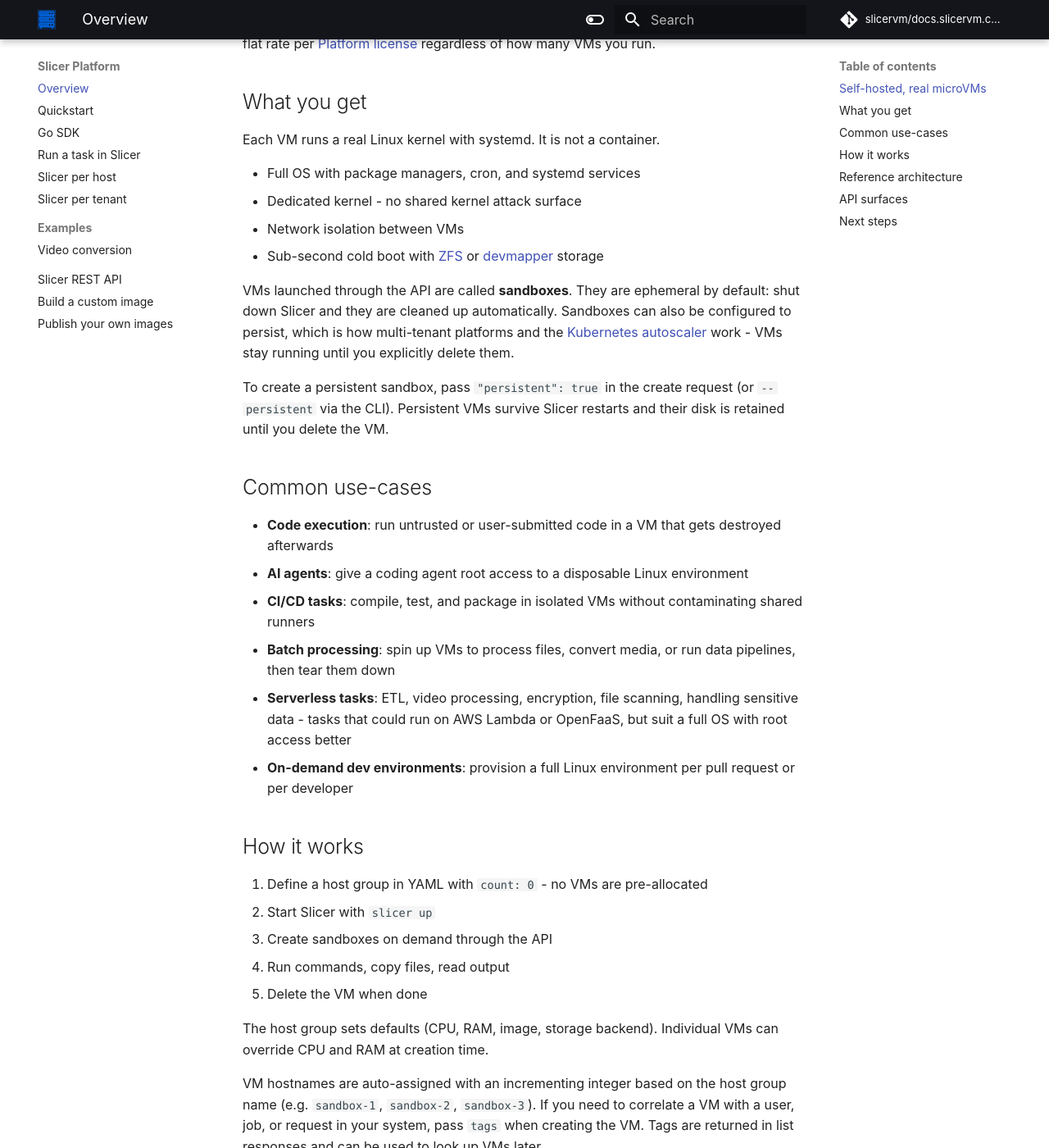
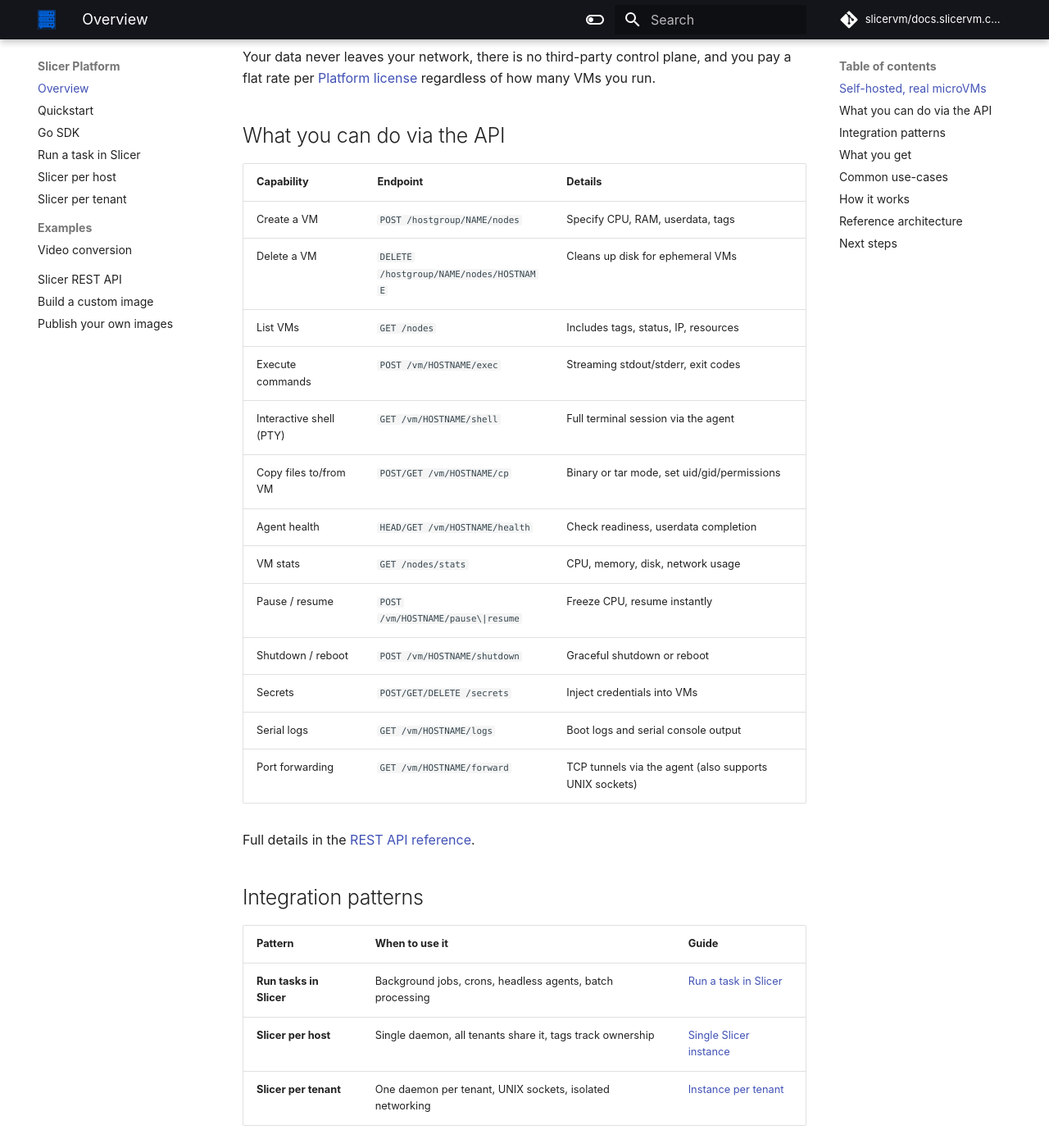
Before and after one commit to slicervm/docs.slicervm.com, an MkDocs documentation site: the page built from docs/platform/overview.md, in a window 1280 px wide and 1400 px high, scrolled down 607 px. Shown: the whole window at 82% size. Built offline with MkDocs 1.6.1 and Material for MkDocs 9.7.7, drawn with Linux system fonts in a browser that asks for light colours; some web fonts are replaced; comment, search, counter and statistics services are not loaded; some of the changed text lies outside the part shown.

Commit message:
High level journeys
Signed-off-by: Alex Ellis (OpenFaaS Ltd) <alexellis2@gmail.com>

````diff
--- a/docs/platform/overview.md
+++ b/docs/platform/overview.md
@@ -1,4 +1,6 @@
 # Slicer Platform
+
+Slicer Platform is for when you want to build on top of Slicer.
 
 Slicer gives you on-demand Linux VMs through a REST API and Go SDK. You can create a VM, run commands inside it, copy files in and out, and delete it - all over HTTP.
 
@@ -11,6 +13,34 @@
 Slicer runs on your hardware. Every VM is a real microVM with its own kernel - not a container dressed up as one. Unlike hosted platforms like Modal, Daytona, or Fly, there are no artificial timeouts, no per-second metering, no rate limits on the API, and no mandatory scale-to-zero. Your VMs run for as long as you need them, using as many resources as the host has available.
 
 Your data never leaves your network, there is no third-party control plane, and you pay a flat rate per [Platform license](https://slicervm.com/pricing/) regardless of how many VMs you run.
+
+## What you can do via the API
+
+| Capability | Endpoint | Details |
+|---|---|---|
+| Create a VM | `POST /hostgroup/NAME/nodes` | Specify CPU, RAM, userdata, tags |
+| Delete a VM | `DELETE /hostgroup/NAME/nodes/HOSTNAME` | Cleans up disk for ephemeral VMs |
+| List VMs | `GET /nodes` | Includes tags, status, IP, resources |
+| Execute commands | `POST /vm/HOSTNAME/exec` | Streaming stdout/stderr, exit codes |
+| Interactive shell (PTY) | `GET /vm/HOSTNAME/shell` | Full terminal session via the agent |
+| Copy files to/from VM | `POST/GET /vm/HOSTNAME/cp` | Binary or tar mode, set uid/gid/permissions |
+| Agent health | `HEAD/GET /vm/HOSTNAME/health` | Check readiness, userdata completion |
+| VM stats | `GET /nodes/stats` | CPU, memory, disk, network usage |
+| Pause / resume | `POST /vm/HOSTNAME/pause\|resume` | Freeze CPU, resume instantly |
+| Shutdown / reboot | `POST /vm/HOSTNAME/shutdown` | Graceful shutdown or reboot |
+| Secrets | `POST/GET/DELETE /secrets` | Inject credentials into VMs |
+| Serial logs | `GET /vm/HOSTNAME/logs` | Boot logs and serial console output |
+| Port forwarding | `GET /vm/HOSTNAME/forward` | TCP tunnels via the agent (also supports UNIX sockets) |
+
+Full details in the [REST API reference](/reference/api/).
+
+## Integration patterns
+
+| Pattern | When to use it | Guide |
+|---|---|---|
+| **Run tasks in Slicer** | Background jobs, crons, headless agents, batch processing | [Run a task in Slicer](/platform/ephemeral-tasks/) |
+| **Slicer per host** | Single daemon, all tenants share it, tags track ownership | [Single Slicer instance](/platform/single-instance/) |
+| **Slicer per tenant** | One daemon per tenant, UNIX sockets, isolated networking | [Instance per tenant](/platform/instance-per-tenant/) |
 
 ## What you get
 
@@ -63,10 +93,7 @@
                                                 └──────────────┘
 ```
 
-There are two deployment models depending on your isolation requirements:
-
-* [Single Slicer instance](/platform/single-instance/) - one daemon, all tenants share it, use tags to track ownership
-* [Instance per tenant](/platform/instance-per-tenant/) - one daemon per tenant with its own UNIX socket and isolated network
+There are two deployment models depending on your isolation requirements. See [integration patterns](#integration-patterns) above.
 
 A typical request flow for a code execution platform:
 
@@ -81,14 +108,6 @@
 
 The entire flow takes seconds. Each user gets a dedicated VM with its own kernel - no shared state, no container escapes.
 
-## API surfaces
-
-Slicer exposes three ways to manage VMs programmatically:
-
-* **REST API**: HTTP endpoints for the full VM lifecycle. Works from any language. See the [API reference](/reference/api/).
-* **Go SDK**: a Go client library that wraps the REST API. See the [SDK on GitHub](https://github.com/slicervm/sdk).
-* **CLI**: `slicer vm` commands that call the same API, useful for scripting and exploration.
-
 ## Next steps
 
 * [Quickstart: create a sandbox via API](/platform/quickstart/) - working curl examples in under 3 minutes
````
